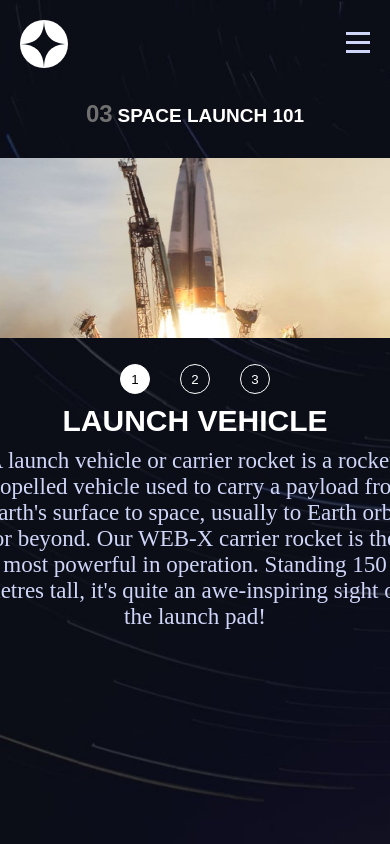
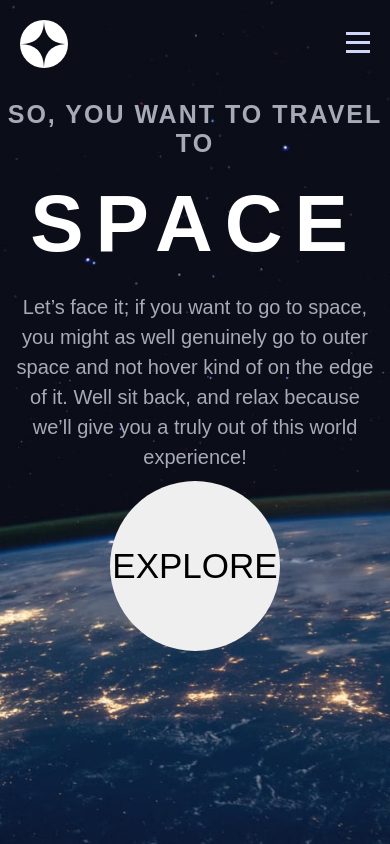
Before and after one commit to JustKooba/Space-tourism-website, a Vue app: page / in a window 390 px wide. Built offline with nearby package versions, Linux system fonts and the light colour scheme.

Commit message:
finished mobile design

```diff
--- a/src/components/crew.vue
+++ b/src/components/crew.vue
@@ -1,6 +1,6 @@
 <template>
   <div class="content crew-cont">
-    <h2 class="pick"><span class="num dest">02</span>Meet your crew</h2>
+    <h2 class="pick"><span class="num crew">02</span>Meet your crew</h2>
 
     <div class="person-desc" v-if="selectedPerson">
       <span class="image-wrapper">
@@ -75,6 +75,18 @@ export default {
   background-size: cover;
 }
 
+@media screen and (max-height: 680px) {
+  .crew-cont {
+    background-image: url("../assets/crew/background-crew-mobile.jpg");
+  }
+}
+
+@media screen and (min-width: 681px) {
+  .crew-cont {
+    background-image: url("../assets/crew/background-crew-desktop.jpg");
+  }
+}
+
 h2 {
   color: #fff;
   font-family: "Bellefair", sans-serif;
--- a/src/components/destinations.vue
+++ b/src/components/destinations.vue
@@ -74,13 +74,13 @@ export default {
 }
 
 @media screen and (max-height: 680px) {
-  .main-cont {
+  .dest-cont {
     background-image: url("../assets/destination/background-destination-mobile.jpg");
   }
 }
 
 @media screen and (min-width: 681px) {
-  .main-cont {
+  .dest-cont {
     background-image: url("../assets/destination/background-destination-desktop.jpg");
   }
 }
@@ -102,11 +102,11 @@ h2 {
 
 .pick {
   margin-bottom: 25px;
-  margin-top: 100px;
+  margin-top: 80px;
 }
 
 .destination-desc img {
-  height: 180px;
+  height: 170px;
 }
 
 .dest-btn {
--- a/src/components/header.vue
+++ b/src/components/header.vue
@@ -29,7 +29,10 @@
                 <span class="num">02</span>
                 <span @click="listClick">Crew</span>
               </li>
-              <li><span class="num">03</span> Technology</li>
+              <li>
+                <span class="num">03</span
+                ><span @click="listClick">Technology</span>
+              </li>
             </ul>
           </div>
         </div>
@@ -81,6 +84,7 @@ export default {
   right: 0;
   width: 70vw;
   height: 100vh;
+  z-index: 1;
   font-family: "Barlow Condensed", sans-serif;
   transition: all 0.3s ease-in-out;
   overflow-y: auto;
--- a/src/components/main.vue
+++ b/src/components/main.vue
@@ -36,10 +36,10 @@ export default {
   },
   data() {
     return {
-      contentDisplay: "none",
+      contentDisplay: "flex",
       destDisplay: "none",
       crewDisplay: "none",
-      techDisplay: "flex",
+      techDisplay: "none",
     };
   },
   methods: {
@@ -49,14 +49,22 @@ export default {
         this.contentDisplay = "flex";
         this.destDisplay = "none";
         this.crewDisplay = "none";
+        this.techDisplay = "none";
       } else if (clickedEl == "Destination") {
         this.contentDisplay = "none";
         this.destDisplay = "flex";
         this.crewDisplay = "none";
+        this.techDisplay = "none";
       } else if (clickedEl == "Crew") {
         this.contentDisplay = "none";
         this.destDisplay = "none";
+        this.techDisplay = "none";
         this.crewDisplay = "flex";
+      } else if (clickedEl == "Technology") {
+        this.contentDisplay = "none";
+        this.destDisplay = "none";
+        this.crewDisplay = "none";
+        this.techDisplay = "flex";
       }
     },
     handleExplore() {
--- a/src/components/technology.vue
+++ b/src/components/technology.vue
@@ -73,6 +73,18 @@ export default {
   background-size: cover;
 }
 
+@media screen and (max-height: 680px) {
+  .tech-cont {
+    background-image: url("../assets/technology/background-technology-mobile.jpg");
+  }
+}
+
+@media screen and (min-width: 681px) {
+  .tech-cont {
+    background-image: url("../assets/technology/background-technology-desktop.jpg");
+  }
+}
+
 h2 {
   color: #fff;
   font-family: "Bellefair", sans-serif;
@@ -88,11 +100,12 @@ h2 {
 .tech-desc img {
   height: 180px;
 }
-.tech-desc {
+
+.tech-description {
   color: #d0d6f9;
   margin-top: -20px;
   font-size: 23px;
-  padding: 25px;
+  padding: 27px;
 }
 
 .tech-btn {
@@ -116,12 +129,4 @@ h2 {
   background-color: #fff;
   color: black;
 }
-
-.image-wrapper div {
-  position: relative;
-  margin: auto;
-  height: 1px;
-  width: 80vw;
-  background-color: #707070;
-}
 </style>
```
